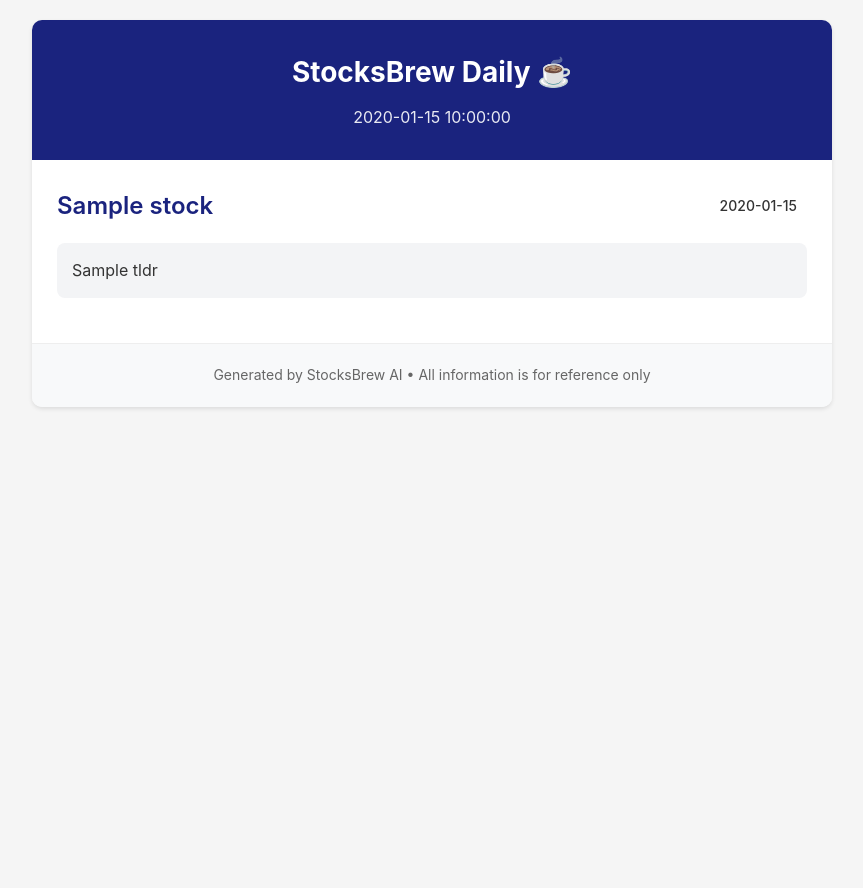
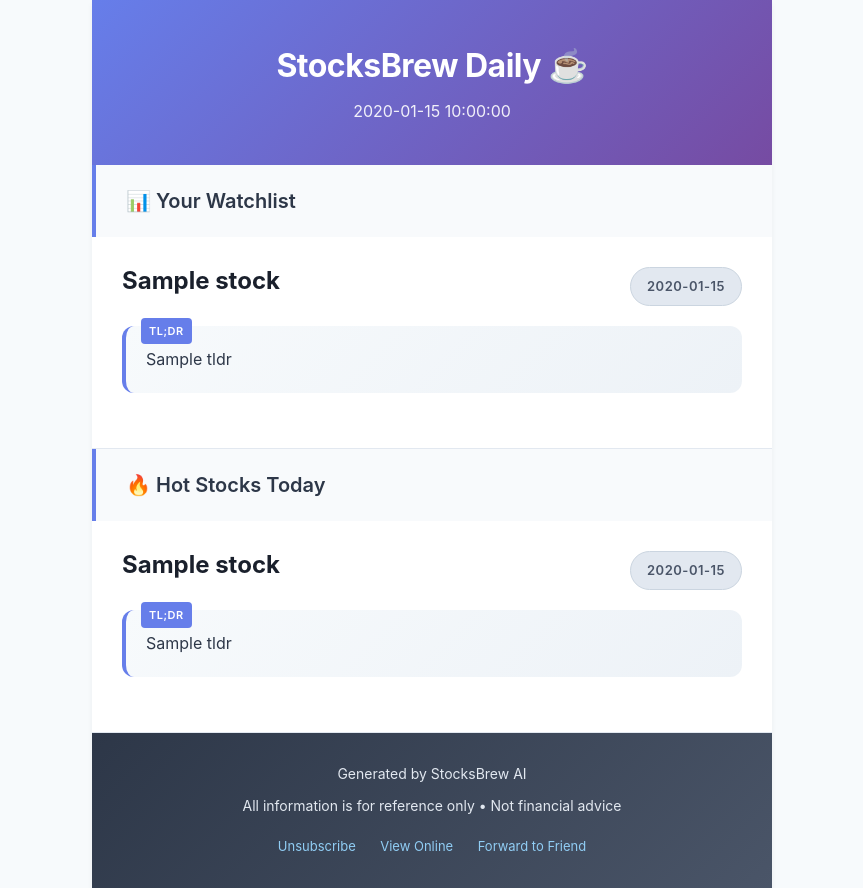
Before and after one commit to TarunTomar122/stocksbrew, a Flask app: template app/templates/newsletter_template.html in a window 1280 px wide. Shown: the whole page, without its empty margins (208-1071 px from the left). Before the commit the page ends 409 px from the top, so only its background shows below. Run offline with Flask 3, Linux system fonts and the light colour scheme; the template is opened without the code that fills it: most values are stand-ins (such as "Sample title", 1, 10 or a date in 2020).

Commit message:
feat: add hot_stocks

```diff
--- a/app/templates/newsletter_template.html
+++ b/app/templates/newsletter_template.html
@@ -4,206 +4,150 @@
     <meta charset="UTF-8">
     <meta name="viewport" content="width=device-width, initial-scale=1.0">
     <title>StocksBrew Daily ☕</title>
-    <style>
-        /* Reset and base styles */
-        * {
-            margin: 0;
-            padding: 0;
-            box-sizing: border-box;
-        }
-
-        body {
-            font-family: -apple-system, BlinkMacSystemFont, 'Segoe UI', Roboto, 'Helvetica Neue', Arial, sans-serif;
-            line-height: 1.6;
-            color: #333;
-            background-color: #f5f5f5;
-            padding: 20px;
-        }
-
-        /* Container */
-        .container {
-            max-width: 800px;
-            margin: 0 auto;
-            background-color: #ffffff;
-            border-radius: 10px;
-            box-shadow: 0 2px 4px rgba(0, 0, 0, 0.1);
-            overflow: hidden;
-        }
-
-        /* Header */
-        .header {
-            background-color: #1a237e;
-            color: white;
-            padding: 30px;
-            text-align: center;
-        }
-
-        .header h1 {
-            font-size: 28px;
-            margin-bottom: 10px;
-        }
-
-        .header .date {
-            font-size: 16px;
-            opacity: 0.9;
-        }
-
-        /* Stock Section */
-        .stock-section {
-            padding: 25px;
-            border-bottom: 1px solid #eee;
-        }
-
-        .stock-section:last-child {
-            border-bottom: none;
-        }
-
-        .stock-header {
-            display: flex;
-            align-items: center;
-            margin-bottom: 15px;
-            justify-content: space-between;
-        }
-
-        .stock-name {
-            font-size: 24px;
-            font-weight: 600;
-            color: #1a237e;
-            flex-grow: 1;
-        }
-
-        .sentiment {
-            padding: 10px 10px;
-            border-radius: 15px;
-            font-size: 14px;
-            font-weight: 500;
-            margin-left: 16px;
-        }
-
-        .sentiment.positive {
-            background-color: #e8f5e9;
-            color: #2e7d32;
-        }
-
-        .sentiment.negative {
-            background-color: #ffebee;
-            color: #c62828;
-        }
-
-        .sentiment.neutral {
-            background-color: #f5f5f5;
-            color: #616161;
-        }
-
-        /* Content Sections */
-        .tldr {
-            background-color: #f3f4f6;
-            padding: 15px;
-            border-radius: 8px;
-            margin-bottom: 20px;
-            font-size: 16px;
-        }
-
-        .section-title {
-            font-size: 18px;
-            font-weight: 600;
-            color: #1a237e;
-            margin: 20px 0 10px;
-        }
-
-        ul {
-            list-style-type: none;
-            margin-left: 0;
-        }
-
-        li {
-            margin-bottom: 10px;
-            position: relative;
-            padding-left: 20px;
-            font-size: 16px;
-        }
-
-        li:before {
-            content: "•";
-            color: #1a237e;
-            font-weight: bold;
-            position: absolute;
-            left: 0;
-        }
-
-        /* Footer */
-        .footer {
-            background-color: #f8f9fa;
-            padding: 20px;
-            text-align: center;
-            font-size: 14px;
-            color: #666;
-        }
-
-        /* Responsive Design */
-        @media (max-width: 600px) {
-            body {
-                padding: 10px;
-            }
-
-            .header {
-                padding: 20px;
-            }
-
-            .header h1 {
-                font-size: 24px;
-            }
-
-            .stock-section {
-                padding: 15px;
-            }
-
-            .stock-name {
-                font-size: 20px;
-            }
-        }
-    </style>
 </head>
-<body>
-    <div class="container">
-        <div class="header">
-            <h1>StocksBrew Daily ☕</h1>
-            <div class="date">{{ date }}</div>
+<body style="margin: 0; padding: 0; font-family: -apple-system, BlinkMacSystemFont, 'Segoe UI', Roboto, 'Helvetica Neue', Arial, sans-serif; line-height: 1.6; color: #2d3748; background-color: #f7fafc;">
+    <div style="max-width: 680px; margin: 0 auto; background-color: #ffffff; box-shadow: 0 4px 6px rgba(0, 0, 0, 0.05);">
+        <!-- Header -->
+        <div style="background: linear-gradient(135deg, #667eea 0%, #764ba2 100%); color: white; padding: 40px 30px; text-align: center;">
+            <h1 style="font-size: 32px; font-weight: 700; margin: 0 0 8px 0; letter-spacing: -0.5px;">StocksBrew Daily ☕</h1>
+            <div style="font-size: 16px; opacity: 0.9; font-weight: 400; margin: 0;">{{ date }}</div>
         </div>
 
-        {% for stock in stocks %}
-        <div class="stock-section">
-            <div class="stock-header">
-                <h2 class="stock-name">{{ stock.company_name }}</h2>
-                <span class="sentiment {{ stock.sentiment_class }}">{{ stock.sentiment }}</span>
-            </div>
+        {% if user_stocks %}
+        <!-- Your Watchlist Section -->
+        <div style="background-color: #f8fafc; border-left: 4px solid #667eea; margin: 0;">
+            <h2 style="font-size: 20px; font-weight: 600; padding: 20px 30px; margin: 0; color: #2d3748;">📊 Your Watchlist</h2>
+        </div>
+        {% for stock in user_stocks %}
+        <div style="padding: 30px; border-bottom: 1px solid #e2e8f0;">
+            <!-- Stock Header using Table -->
+            <table style="width: 100%; margin-bottom: 20px;" cellpadding="0" cellspacing="0">
+                <tr>
+                    <td style="vertical-align: top; width: 70%;">
+                        <h2 style="font-size: 24px; font-weight: 700; color: #1a202c; margin: 0; line-height: 1.2;">{{ stock.company_name }}</h2>
+                    </td>
+                    <td style="vertical-align: top; width: 30%; text-align: right;">
+                        {% if stock.sentiment_class == 'positive' %}
+                        <span style="padding: 8px 16px; border-radius: 20px; font-size: 13px; font-weight: 600; text-transform: uppercase; letter-spacing: 0.5px; white-space: nowrap; background-color: #c6f6d5; color: #22543d; border: 1px solid #9ae6b4; display: inline-block;">{{ stock.sentiment }}</span>
+                        {% elif stock.sentiment_class == 'negative' %}
+                        <span style="padding: 8px 16px; border-radius: 20px; font-size: 13px; font-weight: 600; text-transform: uppercase; letter-spacing: 0.5px; white-space: nowrap; background-color: #fed7d7; color: #742a2a; border: 1px solid #fc8181; display: inline-block;">{{ stock.sentiment }}</span>
+                        {% else %}
+                        <span style="padding: 8px 16px; border-radius: 20px; font-size: 13px; font-weight: 600; text-transform: uppercase; letter-spacing: 0.5px; white-space: nowrap; background-color: #e2e8f0; color: #4a5568; border: 1px solid #cbd5e0; display: inline-block;">{{ stock.sentiment }}</span>
+                        {% endif %}
+                    </td>
+                </tr>
+            </table>
 
-            <div class="tldr">
+            <div style="background: linear-gradient(135deg, #f7fafc 0%, #edf2f7 100%); padding: 20px; border-radius: 12px; margin-bottom: 25px; font-size: 16px; line-height: 1.7; border-left: 4px solid #667eea; position: relative;">
+                <div style="position: absolute; top: -8px; left: 15px; background: #667eea; color: white; padding: 4px 8px; border-radius: 4px; font-size: 11px; font-weight: 600; letter-spacing: 0.5px; max-width: 36px; text-align: center; margin-bottom: 10px;">TL;DR</div>
                 {{ stock.tldr }}
             </div>
 
             {% if stock.has_key_points %}
-            <h3 class="section-title">Key Points</h3>
-            <ul>
+            <h3 style="font-size: 18px; font-weight: 600; color: #2d3748; margin: 25px 0 15px 0; padding-bottom: 8px; border-bottom: 2px solid #e2e8f0; position: relative;">
+                <span style="position: absolute; bottom: -2px; left: 0; width: 40px; height: 2px; background: #667eea; content: '';"></span>
+                Key Points
+            </h3>
+            <ul style="list-style-type: none; margin: 0 0 20px 0; padding: 0;">
                 {% for point in stock.key_points %}
-                <li>{{ point }}</li>
+                <li style="margin-bottom: 12px; position: relative; font-size: 15px; line-height: 1.6; color: #4a5568;">
+                    <span style="color: #667eea; font-weight: bold; position: absolute; left: 0; top: 0;">→</span>
+                    {{ point }}
+                </li>
                 {% endfor %}
             </ul>
             {% endif %}
 
             {% if stock.has_action_items %}
-            <h3 class="section-title">Action Items</h3>
-            <ul>
+            <h3 style="font-size: 18px; font-weight: 600; color: #2d3748; margin: 25px 0 15px 0; padding-bottom: 8px; border-bottom: 2px solid #e2e8f0; position: relative;">
+                <span style="position: absolute; bottom: -2px; left: 0; width: 40px; height: 2px; background: #667eea; content: '';"></span>
+                Action Items
+            </h3>
+            <ul style="list-style-type: none; margin: 0 0 20px 0; padding: 0;">
                 {% for item in stock.action_items %}
-                <li>{{ item }}</li>
+                <li style="margin-bottom: 12px; position: relative; font-size: 15px; line-height: 1.6; color: #4a5568;">
+                    <span style="color: #667eea; font-weight: bold; position: absolute; left: 0; top: 0;">→</span>
+                    {{ item }}
+                </li>
                 {% endfor %}
             </ul>
             {% endif %}
         </div>
         {% endfor %}
+        {% endif %}
 
-        <div class="footer">
-            <p>Generated by StocksBrew AI • All information is for reference only</p>
+        {% if hot_stocks %}
+        <!-- Hot Stocks Section -->
+        <div style="background-color: #f8fafc; border-left: 4px solid #667eea; margin: 0;">
+            <h2 style="font-size: 20px; font-weight: 600; padding: 20px 30px; margin: 0; color: #2d3748;">🔥 Hot Stocks Today</h2>
+        </div>
+        {% for stock in hot_stocks %}
+        <div style="padding: 30px; border-bottom: 1px solid #e2e8f0;">
+            <!-- Stock Header using Table -->
+            <table style="width: 100%; margin-bottom: 20px;" cellpadding="0" cellspacing="0">
+                <tr>
+                    <td style="vertical-align: top; width: 70%;">
+                        <h2 style="font-size: 24px; font-weight: 700; color: #1a202c; margin: 0; line-height: 1.2;">{{ stock.company_name }}</h2>
+                    </td>
+                    <td style="vertical-align: top; width: 30%; text-align: right;">
+                        {% if stock.sentiment_class == 'positive' %}
+                        <span style="padding: 8px 16px; border-radius: 20px; font-size: 13px; font-weight: 600; text-transform: uppercase; letter-spacing: 0.5px; white-space: nowrap; background-color: #c6f6d5; color: #22543d; border: 1px solid #9ae6b4; display: inline-block;">{{ stock.sentiment }}</span>
+                        {% elif stock.sentiment_class == 'negative' %}
+                        <span style="padding: 8px 16px; border-radius: 20px; font-size: 13px; font-weight: 600; text-transform: uppercase; letter-spacing: 0.5px; white-space: nowrap; background-color: #fed7d7; color: #742a2a; border: 1px solid #fc8181; display: inline-block;">{{ stock.sentiment }}</span>
+                        {% else %}
+                        <span style="padding: 8px 16px; border-radius: 20px; font-size: 13px; font-weight: 600; text-transform: uppercase; letter-spacing: 0.5px; white-space: nowrap; background-color: #e2e8f0; color: #4a5568; border: 1px solid #cbd5e0; display: inline-block;">{{ stock.sentiment }}</span>
+                        {% endif %}
+                    </td>
+                </tr>
+            </table>
+
+            <div style="background: linear-gradient(135deg, #f7fafc 0%, #edf2f7 100%); padding: 20px; border-radius: 12px; margin-bottom: 25px; font-size: 16px; line-height: 1.7; border-left: 4px solid #667eea; position: relative;">
+                <div style="position: absolute; top: -8px; left: 15px; background: #667eea; color: white; padding: 4px 8px; border-radius: 4px; font-size: 11px; font-weight: 600; letter-spacing: 0.5px; max-width: 36px; text-align: center; margin-bottom: 10px;">TL;DR</div>
+                {{ stock.tldr }}
+            </div>
+
+            {% if stock.has_key_points %}
+            <h3 style="font-size: 18px; font-weight: 600; color: #2d3748; margin: 25px 0 15px 0; padding-bottom: 8px; border-bottom: 2px solid #e2e8f0; position: relative;">
+                <span style="position: absolute; bottom: -2px; left: 0; width: 40px; height: 2px; background: #667eea; content: '';"></span>
+                Key Points
+            </h3>
+            <ul style="list-style-type: none; margin: 0 0 20px 0; padding: 0;">
+                {% for point in stock.key_points %}
+                <li style="margin-bottom: 12px; position: relative; font-size: 15px; line-height: 1.6; color: #4a5568;">
+                    <span style="color: #667eea; font-weight: bold; position: absolute; left: 0; top: 0;">→</span>
+                    {{ point }}
+                </li>
+                {% endfor %}
+            </ul>
+            {% endif %}
+
+            {% if stock.has_action_items %}
+            <h3 style="font-size: 18px; font-weight: 600; color: #2d3748; margin: 25px 0 15px 0; padding-bottom: 8px; border-bottom: 2px solid #e2e8f0; position: relative;">
+                <span style="position: absolute; bottom: -2px; left: 0; width: 40px; height: 2px; background: #667eea; content: '';"></span>
+                Action Items
+            </h3>
+            <ul style="list-style-type: none; margin: 0 0 20px 0; padding: 0;">
+                {% for item in stock.action_items %}
+                <li style="margin-bottom: 12px; position: relative; font-size: 15px; line-height: 1.6; color: #4a5568;">
+                    <span style="color: #667eea; font-weight: bold; position: absolute; left: 0; top: 0;">→</span>
+                    {{ item }}
+                </li>
+                {% endfor %}
+            </ul>
+            {% endif %}
+        </div>
+        {% endfor %}
+        {% endif %}
+
+        <!-- Footer -->
+        <div style="background: linear-gradient(135deg, #2d3748 0%, #4a5568 100%); padding: 30px; text-align: center; color: #e2e8f0;">
+            <p style="font-size: 14px; margin: 0 0 10px 0;">Generated by StocksBrew AI</p>
+            <p style="font-size: 14px; margin: 0 0 15px 0;">All information is for reference only • Not financial advice</p>
+            <div style="margin-top: 15px;">
+                <a href="#" style="color: #90cdf4; text-decoration: none; margin: 0 10px; font-size: 13px;">Unsubscribe</a>
+                <a href="#" style="color: #90cdf4; text-decoration: none; margin: 0 10px; font-size: 13px;">View Online</a>
+                <a href="#" style="color: #90cdf4; text-decoration: none; margin: 0 10px; font-size: 13px;">Forward to Friend</a>
+            </div>
         </div>
     </div>
 </body>
```
Also changed, not shown: app/scripts/data/stocks_input.json (deleted, +0 -37 lines), app/scripts/fetch_news.py (+27 -9 lines), app/scripts/generate_newsletter.py (+58 -8 lines), app/scripts/generate_summary.py (+87 -6 lines), app/scripts/run_newsletter_pipeline.py (+20 -6 lines), app/scripts/run_test_pipeline.py (+33 -10 lines), .github/workflows/newsletter.yml, README.md, 1 other file.
